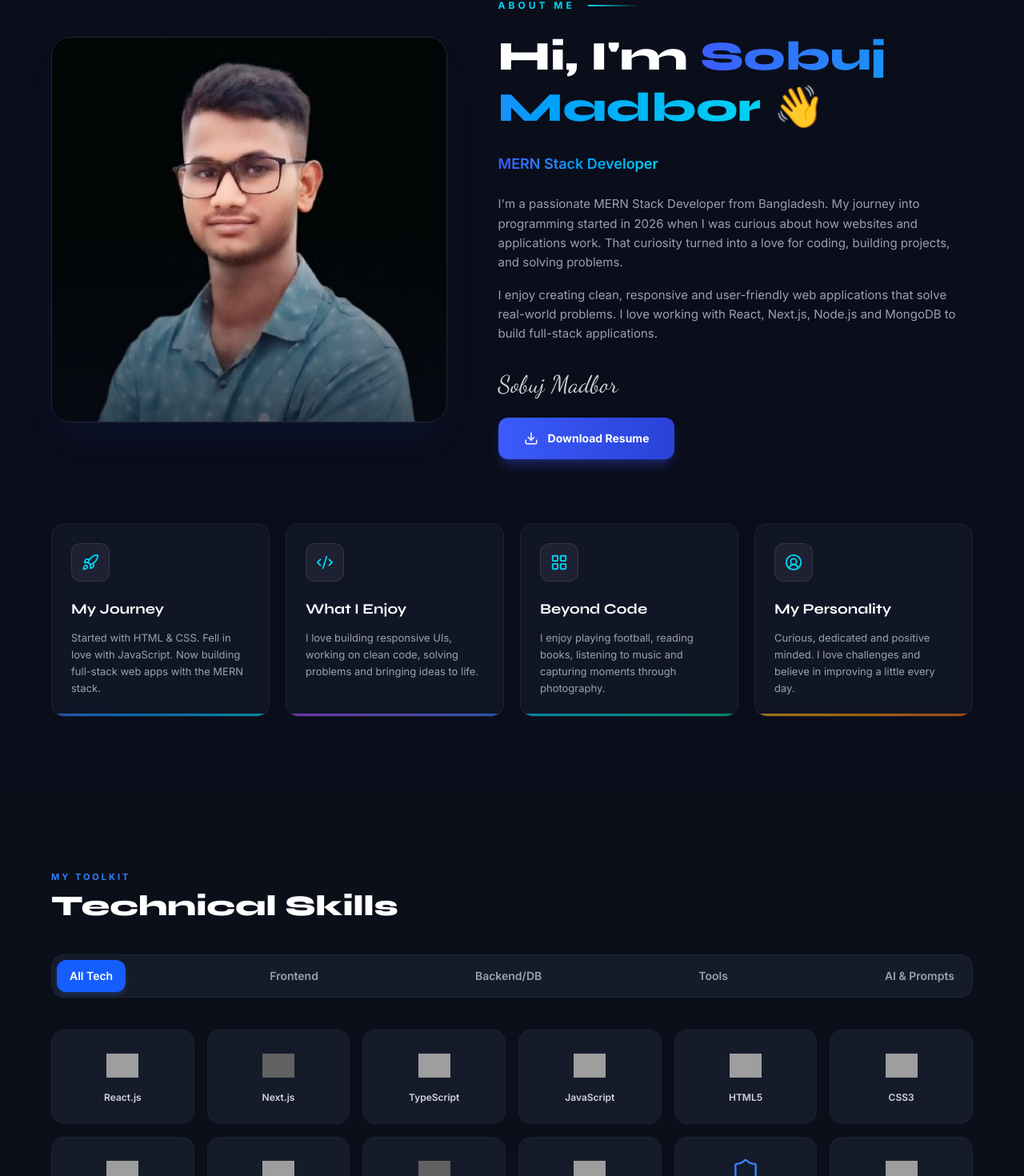
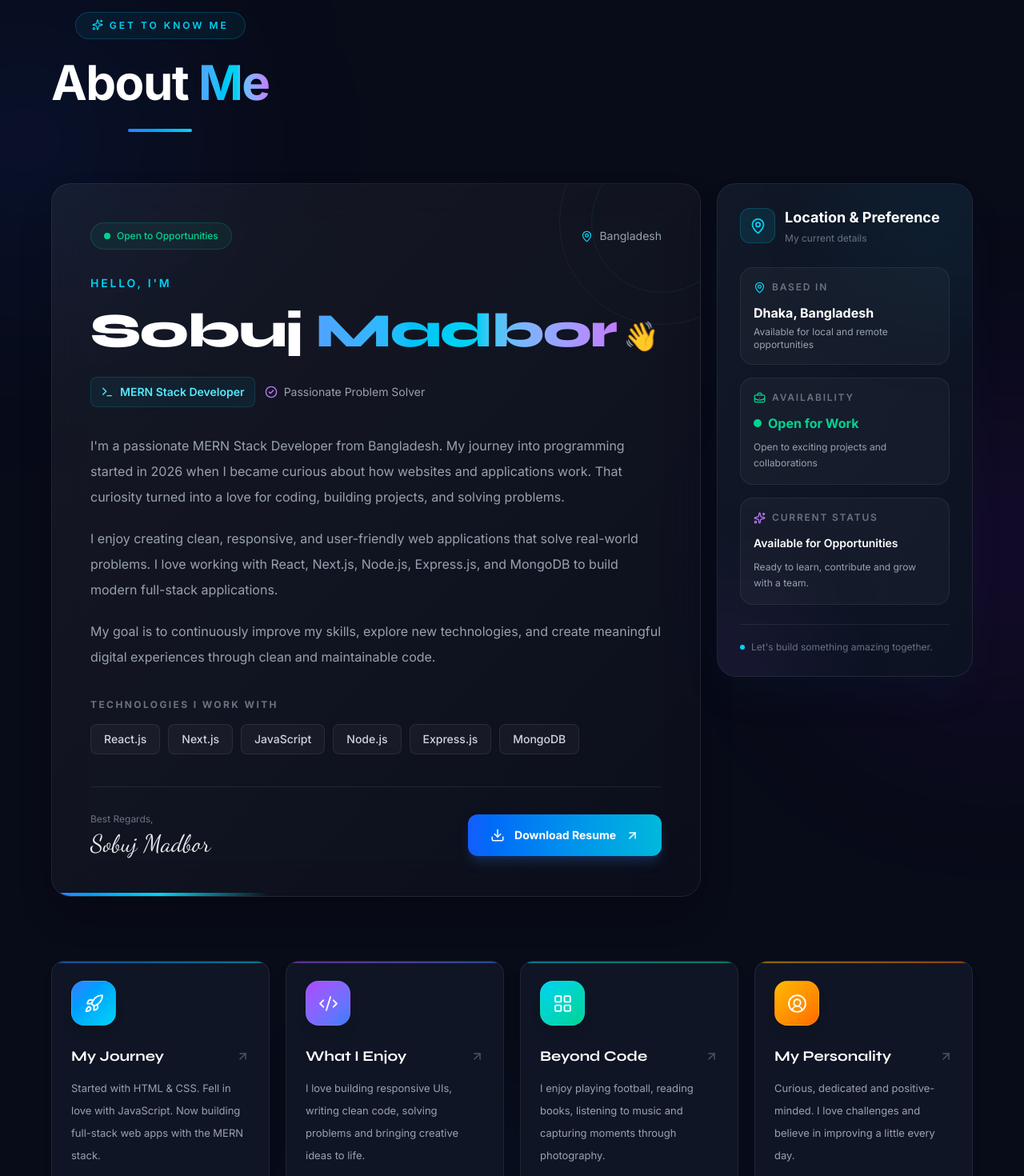
Before and after one commit to MDSOBUJMADBOR/Portflio, a Next.js app: page / in a window 1280 px wide. Shown: the part 1371-2841 px from the top of the page at 80% size. Built offline with nearby package versions, Linux system fonts and the light colour scheme; grey boxes are pictures that could not be loaded; a web font is replaced by a local one.

Commit message:
enhance About component with improved layout, additional icons, and updated content

```diff
--- a/components/about.js
+++ b/components/about.js
@@ -1,13 +1,26 @@
-"use client"
 
-import { motion } from "framer-motion"
-import { Download, Rocket, Code2, LayoutGrid, UserCircle2 } from "lucide-react"
-import { Dancing_Script } from "next/font/google"
+"use client";
+
+import { motion } from "framer-motion";
+import {
+  Download,
+  Rocket,
+  Code2,
+  LayoutGrid,
+  UserCircle2,
+  ArrowUpRight,
+  Sparkles,
+  Terminal,
+  MapPin,
+  CheckCircle2,
+  BriefcaseBusiness,
+} from "lucide-react";
+import { Dancing_Script } from "next/font/google";
 
 const dancingScript = Dancing_Script({
   subsets: ["latin"],
   weight: ["400", "700"],
-})
+});
 
 const infoCards = [
   {
@@ -15,165 +28,416 @@ const infoCards = [
     title: "My Journey",
     desc: "Started with HTML & CSS. Fell in love with JavaScript. Now building full-stack web apps with the MERN stack.",
     gradient: "from-blue-500 to-cyan-400",
+    glow: "group-hover:shadow-cyan-500/10",
   },
   {
     icon: Code2,
     title: "What I Enjoy",
-    desc: "I love building responsive UIs, working on clean code, solving problems and bringing ideas to life.",
+    desc: "I love building responsive UIs, writing clean code, solving problems and bringing creative ideas to life.",
     gradient: "from-purple-500 to-blue-500",
+    glow: "group-hover:shadow-purple-500/10",
   },
   {
     icon: LayoutGrid,
     title: "Beyond Code",
     desc: "I enjoy playing football, reading books, listening to music and capturing moments through photography.",
     gradient: "from-cyan-400 to-emerald-400",
+    glow: "group-hover:shadow-emerald-500/10",
   },
   {
     icon: UserCircle2,
     title: "My Personality",
-    desc: "Curious, dedicated and positive minded. I love challenges and believe in improving a little every day.",
+    desc: "Curious, dedicated and positive-minded. I love challenges and believe in improving a little every day.",
     gradient: "from-amber-400 to-orange-500",
+    glow: "group-hover:shadow-amber-500/10",
   },
-]
+];
+
+const technologies = [
+  "React.js",
+  "Next.js",
+  "JavaScript",
+  "Node.js",
+  "Express.js",
+  "MongoDB",
+];
 
 export default function About() {
   return (
     <section
       id="about"
-      className="py-24 px-[5%] bg-[#0a0d1a] dark:bg-[#0a0d1a] overflow-hidden"
+      className="relative isolate overflow-hidden bg-[#080B18] px-[5%] py-20 text-white sm:py-24 lg:py-28"
     >
-      <div className="max-w-7xl mx-auto">
-        {/* Top Section: Image + Text */}
-        <div className="grid lg:grid-cols-[1fr_1.2fr] gap-12 lg:gap-16 items-center mb-20">
-          {/* Left: Image */}
+      {/* Background Glow */}
+      <div className="pointer-events-none absolute -left-40 top-20 -z-10 h-96 w-96 rounded-full bg-blue-600/10 blur-[130px]" />
+      <div className="pointer-events-none absolute -right-40 top-1/3 -z-10 h-96 w-96 rounded-full bg-purple-600/10 blur-[130px]" />
+      <div className="pointer-events-none absolute bottom-0 left-1/3 -z-10 h-72 w-72 rounded-full bg-cyan-500/[0.06] blur-[120px]" />
+
+<div className=" flex items-start">
+
         <motion.div
-            initial={{ opacity: 0, x: -60 }}
-            whileInView={{ opacity: 1, x: 0 }}
-            viewport={{ once: true, margin: "-50px" }}
-            transition={{ duration: 0.8, ease: "easeOut" }}
-            className="relative"
+          initial={{ opacity: 0, y: 25 }}
+          whileInView={{ opacity: 1, y: 0 }}
+          viewport={{ once: true, amount: 0.3 }}
+          transition={{ duration: 0.7 }}
+          className="mb-14 text-center sm:mb-16"
         >
-            <div className="relative rounded-3xl overflow-hidden border border-white/10 shadow-2xl shadow-blue/10 group">
-              {/* Gradient overlay */}
-              <div className="absolute inset-0 bg-gradient-to-t from-[#0a0d1a]/60 via-transparent to-transparent z-10 pointer-events-none" />
-              <img
-                src="/profile.png"
-                alt="Sobuj Madbor"
-                className="w-full h-[340px] sm:h-[420px] lg:h-[480px] object-cover object-top group-hover:scale-105 transition-transform duration-700"
-              />
+          <span className="inline-flex items-start gap-2 rounded-full border border-cyan-400/20 bg-cyan-400/[0.06] px-5 py-2 text-xs font-semibold uppercase tracking-[0.25em] text-cyan-400">
+            <Sparkles size={14} />
+            Get to know me
+          </span>
+
+          <h2 className="mt-6 text-4xl font-extrabold tracking-tight sm:text-5xl lg:text-6xl">
+            About{" "}
+            <span className="bg-gradient-to-r from-blue-400 via-cyan-400 to-purple-400 bg-clip-text text-transparent">
+              Me
+            </span>
+          </h2>
+
+
+          <div className="mx-auto mt-7 h-1 w-20 rounded-full bg-gradient-to-r from-blue-500 to-cyan-400" />
+        </motion.div>
 </div>
 
-            {/* Decorative glow */}
-            <div className="absolute -bottom-6 -left-6 w-32 h-32 bg-blue/20 rounded-full blur-[80px] -z-10" />
-            <div className="absolute -top-6 -right-6 w-24 h-24 bg-cyan-500/15 rounded-full blur-[60px] -z-10" />
-          </motion.div>
 
-          {/* Right: Text Content */}
+      <div className="mx-auto max-w-full">
+        {/* About Header */}
+
+
+        {/* Main Content */}
+
+<div className="grid grid-cols-1 gap-5 lg:grid-cols-[1fr_320px] lg:items-start">
+  {/* About Card */}
+  <div className="min-w-0">
     <motion.div
-            initial={{ opacity: 0, x: 60 }}
-            whileInView={{ opacity: 1, x: 0 }}
-            viewport={{ once: true, margin: "-50px" }}
-            transition={{ duration: 0.8, ease: "easeOut", delay: 0.15 }}
-            className="space-y-6"
+      initial={{ opacity: 0, y: 40 }}
+      whileInView={{ opacity: 1, y: 0 }}
+      viewport={{ once: true, amount: 0.2 }}
+      transition={{ duration: 0.8, ease: "easeOut" }}
+      className="relative overflow-hidden rounded-3xl border border-white/[0.08] bg-gradient-to-br from-white/[0.06] to-white/[0.015] p-6 shadow-2xl backdrop-blur-xl sm:p-10 lg:p-12"
     >
-            {/* Label */}
-            <div className="flex items-center gap-4">
-              <span className="text-cyan-400 font-bold text-xs uppercase tracking-[4px]">
-                About Me
+
+
+            {/* Decorative Shapes */}
+            <div className="pointer-events-none absolute -right-20 -top-20 h-64 w-64 rounded-full border border-purple-400/[0.08]" />
+            <div className="pointer-events-none absolute -right-10 -top-10 h-44 w-44 rounded-full border border-cyan-400/[0.08]" />
+            <div className="pointer-events-none absolute bottom-0 left-0 h-1 w-1/3 bg-gradient-to-r from-blue-500 via-cyan-400 to-transparent" />
+
+            {/* Status Badge */}
+            <div className="relative mb-8 flex flex-wrap items-center justify-between gap-4">
+              <span className="inline-flex items-center gap-2 rounded-full border border-emerald-400/20 bg-emerald-400/[0.07] px-4 py-2 text-xs font-medium text-emerald-400">
+                <span className="relative flex h-2 w-2">
+                  <span className="absolute inline-flex h-full w-full animate-ping rounded-full bg-emerald-400 opacity-75" />
+                  <span className="relative inline-flex h-2 w-2 rounded-full bg-emerald-400" />
                 </span>
-              <div className="h-[2px] w-16 bg-gradient-to-r from-cyan-400 to-transparent" />
+                Open to Opportunities
+              </span>
+
+              <div className="flex items-center gap-2 text-sm text-gray-400">
+                <MapPin size={15} className="text-cyan-400" />
+                Bangladesh
+              </div>
             </div>
 
-            {/* Heading */}
-            <h2 className="font-syne text-[clamp(2rem,4.5vw,3.2rem)] font-extrabold leading-tight text-white">
-              Hi, I'm{" "}
-              <span className="bg-gradient-to-r from-blue to-cyan-400 bg-clip-text text-transparent">
-                Sobuj Madbor
-              </span>{" "}
-              <span className="inline-block animate-[wave_1.5s_ease-in-out_infinite]">👋</span>
-            </h2>
+            {/* Intro */}
+            <div className="relative">
+              <p className="mb-3 text-sm font-semibold uppercase tracking-[0.2em] text-cyan-400">
+                Hello, I'm
+              </p>
 
-            {/* Subtitle */}
-            <p className="text-lg font-semibold text-gray-300">
-              <span className="bg-gradient-to-r from-blue to-cyan-400 bg-clip-text text-transparent">
+              <h3 className="font-syne text-4xl font-extrabold leading-tight tracking-tight sm:text-5xl lg:text-6xl">
+                Sobuj{" "}
+                <span className="bg-gradient-to-r from-blue-400 via-cyan-400 to-purple-400 bg-clip-text text-transparent">
+                  Madbor
+                </span>
+                <span className="ml-2 inline-block origin-bottom animate-[wave_1.5s_ease-in-out_infinite] text-3xl sm:text-4xl">
+                  👋
+                </span>
+              </h3>
+
+              <div className="mt-5 flex flex-wrap items-center gap-3">
+                <span className="inline-flex items-center gap-2 rounded-lg border border-cyan-400/15 bg-cyan-400/[0.06] px-3 py-2 text-sm font-semibold text-cyan-300">
+                  <Terminal size={16} />
                   MERN Stack Developer
                 </span>
+
+                <span className="inline-flex items-center gap-2 text-sm text-gray-400">
+                  <CheckCircle2 size={16} className="text-purple-400" />
+                  Passionate Problem Solver
+                </span>
+              </div>
+            </div>
+
+            {/* Bio */}
+            <div className="relative mt-8 max-w-4xl space-y-5 text-sm leading-8 text-gray-400 sm:text-base">
+              <p>
+                I'm a passionate MERN Stack Developer from
+                Bangladesh. My journey into programming started
+                in 2026 when I became curious about how websites
+                and applications work. That curiosity turned
+                into a love for coding, building projects, and
+                solving problems.
               </p>
 
-            {/* Bio paragraphs */}
-            <div className="space-y-4 text-gray-400 text-[15px] leading-relaxed">
               <p>
-                I'm a passionate MERN Stack Developer from Bangladesh. My journey into programming
-                started in 2026 when I was curious about how websites and applications work. That
-                curiosity turned into a love for coding, building projects, and solving problems.
+                I enjoy creating clean, responsive, and
+                user-friendly web applications that solve
+                real-world problems. I love working with React,
+                Next.js, Node.js, Express.js, and MongoDB to
+                build modern full-stack applications.
               </p>
+
               <p>
-                I enjoy creating clean, responsive and user-friendly web applications that solve
-                real-world problems. I love working with  React, Next.js, Node.js and MongoDB to
-                build full-stack applications.
+                My goal is to continuously improve my skills,
+                explore new technologies, and create meaningful
+                digital experiences through clean and
+                maintainable code.
               </p>
             </div>
 
-            {/* Signature */}
-            <div className={`${dancingScript.className} text-3xl text-white/80 pt-2`}>
-              Sobuj Madbor
-            </div>
+            {/* Technologies */}
+            <div className="relative mt-9">
+              <p className="mb-4 text-xs font-bold uppercase tracking-[0.2em] text-gray-500">
+                Technologies I Work With
+              </p>
 
-            {/* Download Resume Button */}
-            <motion.a
-              href="/resume.pdf"
-              download="resume.pdf"
-              whileHover={{ scale: 1.03 }}
-              whileTap={{ scale: 0.97 }}
-              className="inline-flex items-center justify-center gap-3 px-8 py-4 bg-gradient-to-r from-blue to-blue-dark text-white rounded-xl font-bold text-sm transition-all shadow-lg shadow-blue/30 hover:shadow-blue/50 w-full sm:w-auto"
+              <div className="flex flex-wrap gap-2.5">
+                {technologies.map((tech, index) => (
+                  <motion.span
+                    key={tech}
+                    initial={{ opacity: 0, y: 12 }}
+                    whileInView={{ opacity: 1, y: 0 }}
+                    viewport={{ once: true }}
+                    transition={{
+                      duration: 0.4,
+                      delay: index * 0.07,
+                    }}
+                    whileHover={{ y: -3, scale: 1.04 }}
+                    className="rounded-lg border border-white/[0.08] bg-white/[0.04] px-4 py-2 text-xs font-medium text-gray-300 transition-colors hover:border-cyan-400/30 hover:bg-cyan-400/[0.07] hover:text-cyan-300 sm:text-sm"
                   >
-              <Download size={18} />
-              Download Resume
-            </motion.a>
-          </motion.div>
-        </div>
-
-        {/* Bottom: Info Cards */}
-        <div className="grid grid-cols-1 sm:grid-cols-2 lg:grid-cols-4 gap-5">
-          {infoCards.map((card, idx) => (
-            <motion.div
-              key={card.title}
-              initial={{ opacity: 0, y: 40 }}
-              whileInView={{ opacity: 1, y: 0 }}
-              viewport={{ once: true, margin: "-30px" }}
-              transition={{ duration: 0.6, ease: "easeOut", delay: idx * 0.12 }}
-              whileHover={{ y: -6 }}
-              className="relative group bg-[#111627] rounded-2xl p-6 border border-white/5 hover:border-white/10 transition-all duration-300 overflow-hidden"
-            >
-              {/* Bottom gradient border */}
-              <div
-                className={`absolute bottom-0 left-0 right-0 h-[3px] bg-gradient-to-r ${card.gradient} opacity-60 group-hover:opacity-100 transition-opacity`}
-              />
-
-              {/* Icon */}
-              <div className="w-12 h-12 rounded-xl bg-white/5 border border-white/10 flex items-center justify-center mb-5">
-                <card.icon size={22} className="text-cyan-400" />
-              </div>
-
-              {/* Title */}
-              <h3 className="font-syne text-lg font-bold text-white mb-3">{card.title}</h3>
-
-              {/* Description */}
-              <p className="text-gray-400 text-[13px] leading-relaxed">{card.desc}</p>
-            </motion.div>
+                    {tech}
+                  </motion.span>
                 ))}
               </div>
             </div>
 
-      {/* Wave animation keyframes */}
+            {/* Signature and Resume */}
+            <div className="relative mt-10 flex flex-col gap-6 border-t border-white/[0.08] pt-8 sm:flex-row sm:items-center sm:justify-between">
+              <div>
+                <p className="mb-1 text-xs text-gray-500">
+                  Best Regards,
+                </p>
+                <div
+                  className={`${dancingScript.className} text-3xl text-white/90`}
+                >
+                  Sobuj Madbor
+                </div>
+              </div>
+
+              <motion.a
+                href="/resume.pdf"
+                download="Sobuj-Madbor-Resume.pdf"
+                whileHover={{ scale: 1.04, y: -2 }}
+                whileTap={{ scale: 0.97 }}
+                className="inline-flex w-full items-center justify-center gap-3 rounded-xl bg-gradient-to-r from-blue-600 to-cyan-500 px-7 py-4 text-sm font-bold text-white shadow-lg shadow-blue-500/20 transition-all duration-300 hover:shadow-cyan-500/30 sm:w-auto"
+              >
+                <Download size={18} />
+                Download Resume
+                <ArrowUpRight size={17} />
+              </motion.a>
+            </div>
+
+
+
+
+    </motion.div>
+  </div>
+
+  {/* Location & Preference */}
+  <motion.aside
+    initial={{ opacity: 0, x: 35 }}
+    whileInView={{ opacity: 1, x: 0 }}
+    viewport={{ once: true, amount: 0.2 }}
+    transition={{ duration: 0.8, delay: 0.15 }}
+    className="relative h-fit overflow-hidden rounded-3xl border border-white/[0.08] bg-gradient-to-br from-[#111827] to-[#0c1222] p-6 shadow-2xl shadow-cyan-950/20 sm:p-7"
+  >
+    {/* Decorative Glow */}
+    <div className="pointer-events-none absolute -right-16 -top-16 h-48 w-48 rounded-full bg-cyan-500/10 blur-[80px]" />
+    <div className="pointer-events-none absolute -bottom-16 -left-16 h-40 w-40 rounded-full bg-purple-500/10 blur-[70px]" />
+
+    <div className="relative">
+      {/* Header */}
+      <div className="mb-7 flex items-center gap-3">
+        <div className="flex h-11 w-11 items-center justify-center rounded-xl border border-cyan-400/20 bg-cyan-400/10 text-cyan-400">
+          <MapPin size={21} />
+        </div>
+
+        <div>
+          <h3 className="text-lg font-bold text-white">
+            Location & Preference
+          </h3>
+          <p className="mt-1 text-xs text-gray-500">
+            My current details
+          </p>
+        </div>
+      </div>
+
+      {/* Location */}
+      <div className="rounded-2xl border border-white/[0.07] bg-white/[0.03] p-4 transition-all duration-300 hover:border-cyan-400/20 hover:bg-white/[0.05]">
+        <div className="mb-3 flex items-center gap-2 text-xs font-semibold uppercase tracking-[0.15em] text-gray-500">
+          <MapPin size={15} className="text-cyan-400" />
+          Based In
+        </div>
+
+        <h4 className="text-base font-bold text-white">
+          Dhaka, Bangladesh
+        </h4>
+
+        <p className="mt-1 text-xs text-gray-400">
+          Available for local and remote opportunities
+        </p>
+      </div>
+
+      {/* Availability */}
+      <div className="mt-4 rounded-2xl border border-white/[0.07] bg-white/[0.03] p-4 transition-all duration-300 hover:border-emerald-400/20 hover:bg-white/[0.05]">
+        <div className="mb-3 flex items-center gap-2 text-xs font-semibold uppercase tracking-[0.15em] text-gray-500">
+          <BriefcaseBusiness
+            size={15}
+            className="text-emerald-400"
+          />
+          Availability
+        </div>
+
+        <div className="flex items-center gap-2">
+          <span className="relative flex h-2.5 w-2.5">
+            <span className="absolute inline-flex h-full w-full animate-ping rounded-full bg-emerald-400 opacity-60" />
+            <span className="relative inline-flex h-2.5 w-2.5 rounded-full bg-emerald-400" />
+          </span>
+
+          <h4 className="text-base font-bold text-emerald-400">
+            Open for Work
+          </h4>
+        </div>
+
+        <p className="mt-2 text-xs leading-5 text-gray-400">
+          Open to exciting projects and collaborations
+        </p>
+      </div>
+
+      {/* Status */}
+      <div className="mt-4 rounded-2xl border border-white/[0.07] bg-white/[0.03] p-4 transition-all duration-300 hover:border-purple-400/20 hover:bg-white/[0.05]">
+        <div className="mb-3 flex items-center gap-2 text-xs font-semibold uppercase tracking-[0.15em] text-gray-500">
+          <Sparkles size={15} className="text-purple-400" />
+          Current Status
+        </div>
+
+        <h4 className="text-sm font-semibold leading-6 text-white">
+          Available for Opportunities
+        </h4>
+
+        <p className="mt-2 text-xs leading-5 text-gray-400">
+          Ready to learn, contribute and grow with a team.
+        </p>
+      </div>
+
+      {/* Bottom Accent */}
+      <div className="mt-6 flex items-center gap-2 border-t border-white/[0.08] pt-5">
+        <div className="h-1.5 w-1.5 rounded-full bg-cyan-400" />
+        <p className="text-xs text-gray-500">
+          Let's build something amazing together.
+        </p>
+      </div>
+    </div>
+  </motion.aside>
+</div>
+
+
+
+        {/* Info Cards */}
+        <div className="mt-16 grid grid-cols-1 gap-5 sm:grid-cols-2 lg:mt-20 lg:grid-cols-4">
+          {infoCards.map((card, idx) => {
+            const Icon = card.icon;
+
+            return (
+              <motion.div
+                key={card.title}
+                initial={{ opacity: 0, y: 35 }}
+                whileInView={{ opacity: 1, y: 0 }}
+                viewport={{ once: true, margin: "-40px" }}
+                transition={{
+                  duration: 0.6,
+                  delay: idx * 0.12,
+                  ease: "easeOut",
+                }}
+                whileHover={{ y: -8 }}
+                className={`group relative overflow-hidden rounded-2xl border border-white/[0.07] bg-[#101525] p-6 shadow-lg transition-all duration-500 hover:border-white/15 hover:bg-[#141b30] hover:shadow-2xl ${card.glow}`}
+              >
+                {/* Top Gradient Border */}
+                <div
+                  className={`absolute left-0 top-0 h-[2px] w-full bg-gradient-to-r ${card.gradient} opacity-50 transition-opacity duration-300 group-hover:opacity-100`}
+                />
+
+                {/* Icon */}
+                <div
+                  className={`mb-6 flex h-14 w-14 items-center justify-center rounded-2xl border border-white/[0.08] bg-gradient-to-br ${card.gradient} bg-opacity-10 text-white shadow-lg transition-all duration-500 group-hover:scale-110 group-hover:rotate-3`}
+                >
+                  <Icon size={25} strokeWidth={1.8} />
+                </div>
+
+                {/* Card Title */}
+                <h4 className="mb-3 flex items-center justify-between font-syne text-lg font-bold text-white">
+                  {card.title}
+                  <ArrowUpRight
+                    size={17}
+                    className="text-gray-600 transition-all duration-300 group-hover:-translate-y-1 group-hover:translate-x-1 group-hover:text-cyan-400"
+                  />
+                </h4>
+
+                {/* Card Description */}
+                <p className="text-[13px] leading-7 text-gray-400">
+                  {card.desc}
+                </p>
+
+                {/* Hover Glow */}
+                <div
+                  className={`pointer-events-none absolute -bottom-12 -right-12 h-32 w-32 rounded-full bg-gradient-to-br ${card.gradient} opacity-0 blur-3xl transition-opacity duration-500 group-hover:opacity-15`}
+                />
+              </motion.div>
+            );
+          })}
+        </div>
+
+        {/* Bottom Text */}
+        <motion.div
+          initial={{ opacity: 0 }}
+          whileInView={{ opacity: 1 }}
+          viewport={{ once: true }}
+          transition={{ duration: 0.8, delay: 0.3 }}
+          className="mt-14 text-center"
+        >
+          <p className="text-sm text-gray-500">
+            Always learning, always building, always growing.
+          </p>
+        </motion.div>
+      </div>
+
+      {/* Wave Animation */}
       <style jsx global>{`
         @keyframes wave {
-          0%, 100% { transform: rotate(0deg); }
-          25% { transform: rotate(20deg); }
-          50% { transform: rotate(-10deg); }
-          75% { transform: rotate(15deg); }
+          0%, 100% {
+            transform: rotate(0deg);
+          }
+          25% {
+            transform: rotate(20deg);
+          }
+          50% {
+            transform: rotate(-10deg);
+          }
+          75% {
+            transform: rotate(15deg);
+          }
         }
       `}</style>
     </section>
-  )
+  );
 }
```
Lines whose indentation alone changed are shown as unchanged.
